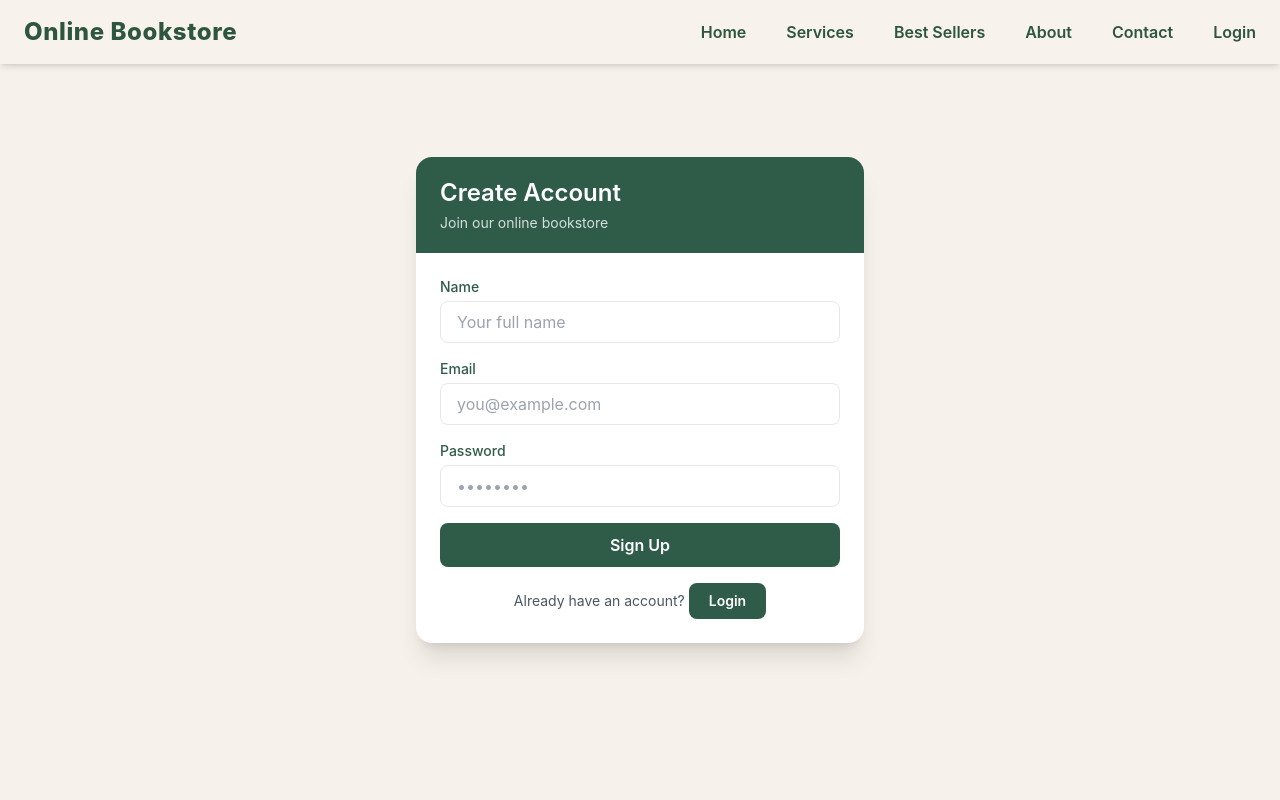
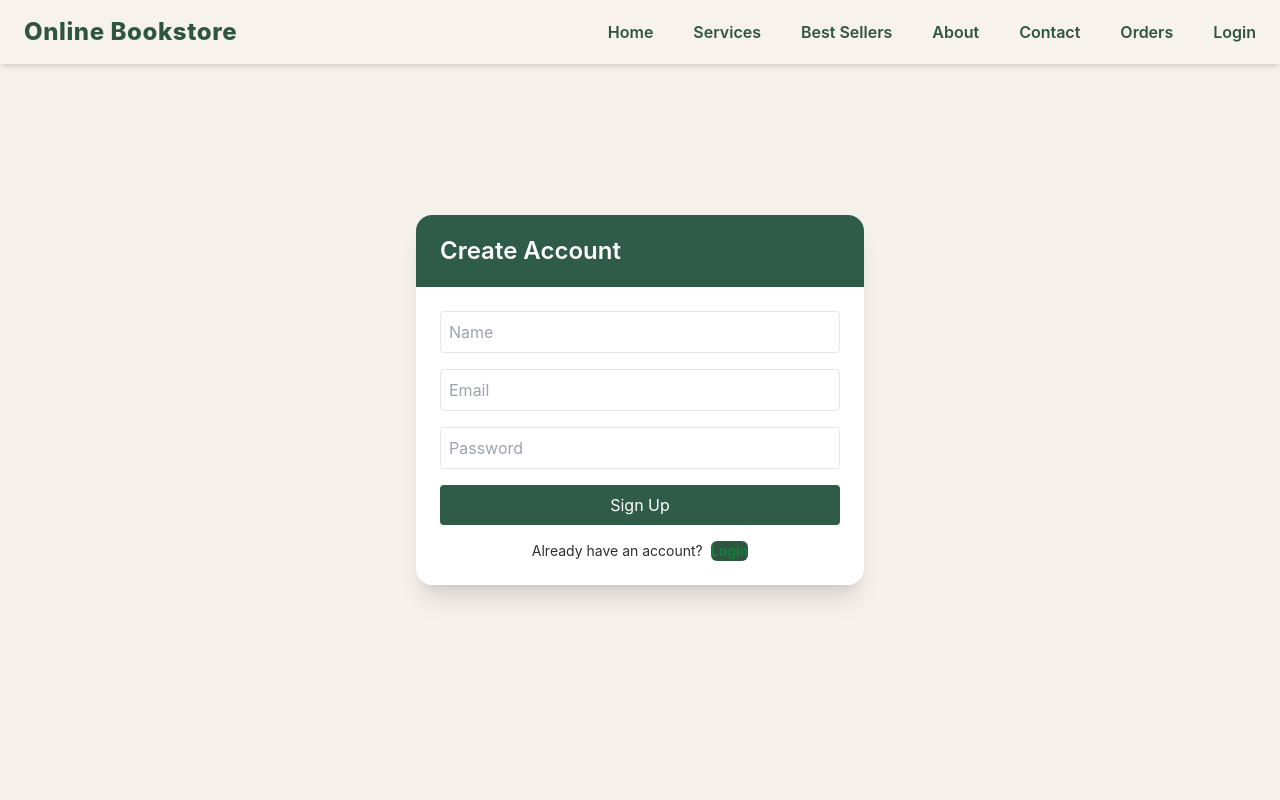
Before and after one commit to rimaejel143/online-bookstore, a React (Create React App) app in the folder frontend/: page /Auth in a window 1280 px wide. Shown: the top 800 px of the page. Built offline with nearby package versions, Linux system fonts and the light colour scheme.

Commit message:
update in 2 files auth and buyForm

```diff
--- a/frontend/src/App.js
+++ b/frontend/src/App.js
@@ -10,6 +10,7 @@ import BookDetails from "./pages/BookDetails";
 import BestSellers from "./pages/BestSellers";
 import BuyForm from "./pages/BuyForm";
 import Auth from "./pages/Auth";
+import OrderItems from "./pages/OrderItems";
 
 function App() {
   return (
@@ -26,6 +27,7 @@ function App() {
           <Route path="/bestsellers" element={<BestSellers />} />
           <Route path="/buy/:id" element={<BuyForm />} />
           <Route path="/Auth" element={<Auth />} />
+          <Route path="/order-items" element={<OrderItems />} />
         </Routes>
       </div>
 
--- a/frontend/src/components/Navbar.jsx
+++ b/frontend/src/components/Navbar.jsx
@@ -50,6 +50,9 @@ function Navbar() {
               Contact
             </Link>
           </li>
+          <li>
+            <Link to="/order-items">Orders</Link>
+          </li>
 
           {/* 🔐 Auth Section */}
           {!user ? (
--- a/frontend/src/pages/Auth.jsx
+++ b/frontend/src/pages/Auth.jsx
@@ -37,10 +37,15 @@ export default function Auth() {
 
       alert(result.message);
 
+      // ✅ نحفظ user بعد login
+      if (!isSignup && result.user) {
+        localStorage.setItem("user", JSON.stringify(result.user));
+      }
+
       if (result.message.toLowerCase().includes("success")) {
         navigate("/");
       }
-    } catch (err) {
+    } catch {
       alert("Server error");
     } finally {
       setLoading(false);
@@ -50,98 +55,61 @@ export default function Auth() {
   return (
     <div className="min-h-screen flex items-center justify-center bg-[#f6f1ea] px-4">
       <div className="w-full max-w-md bg-white rounded-2xl shadow-xl overflow-hidden">
-        {/* Header */}
         <div className="bg-[#2f5b49] px-6 py-5">
           <h2 className="text-2xl font-semibold text-white">
             {isSignup ? "Create Account" : "Welcome Back"}
           </h2>
-          <p className="text-sm text-white/80 mt-1">
-            {isSignup ? "Join our online bookstore" : "Login to your account"}
-          </p>
         </div>
 
-        {/* Form */}
         <form onSubmit={handleSubmit} className="px-6 py-6 space-y-4">
           {isSignup && (
-            <div>
-              <label className="block text-sm font-medium mb-1 text-[#2f5b49]">
-                Name
-              </label>
             <input
-                type="text"
               name="name"
+              placeholder="Name"
               value={form.name}
               onChange={handleChange}
-                placeholder="Your full name"
-                className="w-full rounded-lg border px-4 py-2 focus:outline-none focus:ring-2 focus:ring-[#2f5b49]/40"
+              className="w-full border p-2 rounded"
               required
             />
-            </div>
           )}
 
-          <div>
-            <label className="block text-sm font-medium mb-1 text-[#2f5b49]">
-              Email
-            </label>
           <input
+            name="email"
             type="email"
-              name="email"
+            placeholder="Email"
             value={form.email}
             onChange={handleChange}
-              placeholder="you@example.com"
-              className="w-full rounded-lg border px-4 py-2 focus:outline-none focus:ring-2 focus:ring-[#2f5b49]/40"
+            className="w-full border p-2 rounded"
             required
           />
-          </div>
 
-          <div>
-            <label className="block text-sm font-medium mb-1 text-[#2f5b49]">
-              Password
-            </label>
           <input
+            name="password"
             type="password"
-              name="password"
+            placeholder="Password"
             value={form.password}
             onChange={handleChange}
-              placeholder="••••••••"
-              className="w-full rounded-lg border px-4 py-2 focus:outline-none focus:ring-2 focus:ring-[#2f5b49]/40"
+            className="w-full border p-2 rounded"
             required
           />
-          </div>
 
           <button
-            type="submit"
             disabled={loading}
-            className="w-full bg-[#2f5b49] text-white py-2.5 rounded-lg font-semibold hover:bg-[#264b38] transition"
+            className="w-full bg-[#2f5b49] text-white py-2 rounded"
           >
             {loading ? "Please wait..." : isSignup ? "Sign Up" : "Login"}
           </button>
 
-          <div className="text-center text-sm text-gray-600">
-            {isSignup ? (
-              <>
-                Already have an account?{" "}
+          <p className="text-center text-sm">
+            {isSignup ? "Already have an account?" : "Don’t have an account?"}
             <button
               type="button"
-                  onClick={() => switchMode("login")}
-                  className="w-70 bg-[#2f5b49] text-white py-2 px-5 rounded-lg font-semibold"
+              onClick={() => switchMode(isSignup ? "login" : "signup")}
+              className="ml-2 text-green-700 font-semibold"
             >
-                  Login
+              {isSignup ? "Login" : "Sign Up"}
             </button>
-              </>
-            ) : (
-              <>
-                Don’t have an account?{" "}
-                <button
-                  type="button"
-                  onClick={() => switchMode("signup")}
-                  className="w-70 bg-[#2f5b49] text-white py-2 px-5 rounded-lg font-semibold"
-                >
-                  Sign Up
-                </button>
-              </>
-            )}
-          </div>
+          </p>
         </form>
       </div>
     </div>
--- a/frontend/src/pages/BuyForm.jsx
+++ b/frontend/src/pages/BuyForm.jsx
@@ -6,34 +6,37 @@ function BuyForm() {
   const navigate = useNavigate();
 
   const [book, setBook] = useState(null);
-  const [name, setName] = useState("");
-  const [email, setEmail] = useState("");
   const [address, setAddress] = useState("");
+  const [quantity, setQuantity] = useState(1);
 
-  // جلب الكتاب من الـ API
+  const user = JSON.parse(localStorage.getItem("user"));
+
   useEffect(() => {
+    if (!user) {
+      alert("Please login first");
+      navigate("/auth");
+      return;
+    }
+
     fetch(`http://localhost:5000/api/books/${id}`)
       .then((res) => res.json())
       .then((data) => setBook(data))
       .catch(() => alert("Failed to load book"));
-  }, [id]);
+  }, [id, user, navigate]);
 
   const handleSubmit = async (e) => {
     e.preventDefault();
 
-    try {
     const response = await fetch("http://localhost:5000/api/orders", {
       method: "POST",
-        headers: {
-          "Content-Type": "application/json",
-        },
+      headers: { "Content-Type": "application/json" },
       body: JSON.stringify({
-          userId: 1,
-          address: address,
+        userId: user.id, // ✅
+        address: address, // ✅
         items: [
           {
             book_id: book.book_id,
-              quantity: 1,
+            quantity: quantity, // ✅
           },
         ],
       }),
@@ -43,53 +46,46 @@ function BuyForm() {
 
     if (response.ok) {
       alert("Order placed successfully!");
-        navigate("/");
+      navigate("/orders");
     } else {
       alert(data.message);
     }
-    } catch (error) {
-      console.error(error);
-      alert("Server error");
-    }
   };
 
-  if (!book) return <p className="text-center mt-20">Loading...</p>;
+  if (!book) return <p>Loading...</p>;
 
   return (
     <div className="max-w-xl mx-auto px-6 py-20">
       <h1 className="text-3xl font-bold mb-6">Buy: {book.title}</h1>
 
       <form onSubmit={handleSubmit} className="space-y-4">
-        <div>
-          <label>Your Name</label>
         <input
+          value={user.name}
+          disabled
+          className="w-full border p-3 rounded bg-gray-100"
+        />
+
+        <input
+          value={user.email}
+          disabled
+          className="w-full border p-3 rounded bg-gray-100"
+        />
+
+        <textarea
+          placeholder="Address"
           className="w-full border p-3 rounded"
-            required
-            value={name}
-            onChange={(e) => setName(e.target.value)}
-          />
-        </div>
-
-        <div>
-          <label>Email</label>
-          <input
-            type="email"
-            className="w-full border p-3 rounded"
-            required
-            value={email}
-            onChange={(e) => setEmail(e.target.value)}
-          />
-        </div>
-
-        <div>
-          <label>Address</label>
-          <textarea
-            className="w-full border p-3 rounded"
-            required
           value={address}
           onChange={(e) => setAddress(e.target.value)}
+          required
         />
-        </div>
+
+        <input
+          type="number"
+          min="1"
+          className="w-full border p-3 rounded"
+          value={quantity}
+          onChange={(e) => setQuantity(Number(e.target.value))}
+        />
 
         <button className="w-full bg-green-700 text-white py-3 rounded">
           Confirm Order
--- /dev/null
+++ b/frontend/src/pages/OrderItems.jsx
@@ -0,0 +1,74 @@
+import { useEffect, useState } from "react";
+
+export default function OrderItems() {
+  const [orders, setOrders] = useState([]);
+  const [loading, setLoading] = useState(true);
+  const [error, setError] = useState("");
+
+  useEffect(() => {
+    async function fetchOrderItems() {
+      try {
+        const res = await fetch("http://localhost:5000/api/orders/order-items");
+        if (!res.ok) throw new Error("Failed to fetch");
+
+        const data = await res.json();
+        setOrders(data);
+      } catch (err) {
+        console.error(err);
+        setError("Failed to load order items");
+      } finally {
+        setLoading(false);
+      }
+    }
+
+    fetchOrderItems();
+  }, []);
+
+  if (loading) {
+    return <p className="text-center mt-10">Loading orders...</p>;
+  }
+
+  if (error) {
+    return <p className="text-center mt-10 text-red-600">{error}</p>;
+  }
+
+  return (
+    <div className="max-w-6xl mx-auto px-6 py-10">
+      <h1 className="text-3xl font-bold text-[#2f5b49] mb-6">Order Items</h1>
+
+      {orders.length === 0 ? (
+        <p>No order items found.</p>
+      ) : (
+        <div className="overflow-x-auto">
+          <table className="w-full border border-gray-200 rounded-lg overflow-hidden">
+            <thead className="bg-[#2f5b49] text-white">
+              <tr>
+                <th className="px-4 py-3 text-left">Order ID</th>
+                <th className="px-4 py-3 text-left">User</th>
+                <th className="px-4 py-3 text-left">Email</th>
+                <th className="px-4 py-3 text-left">Book</th>
+                <th className="px-4 py-3 text-center">Quantity</th>
+                <th className="px-4 py-3 text-left">Date</th>
+              </tr>
+            </thead>
+
+            <tbody>
+              {orders.map((item, index) => (
+                <tr key={index} className="border-t hover:bg-gray-50">
+                  <td className="px-4 py-3">{item.order_id}</td>
+                  <td className="px-4 py-3">{item.user_name}</td>
+                  <td className="px-4 py-3">{item.email}</td>
+                  <td className="px-4 py-3">{item.book_title}</td>
+                  <td className="px-4 py-3 text-center">{item.quantity}</td>
+                  <td className="px-4 py-3">
+                    {new Date(item.created_at).toLocaleString()}
+                  </td>
+                </tr>
+              ))}
+            </tbody>
+          </table>
+        </div>
+      )}
+    </div>
+  );
+}
```
Lines whose indentation alone changed are shown as unchanged.
